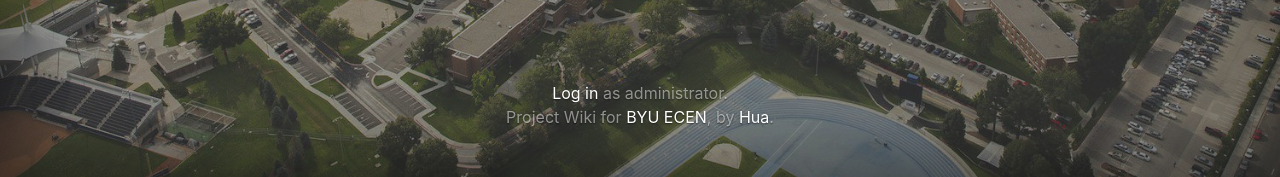
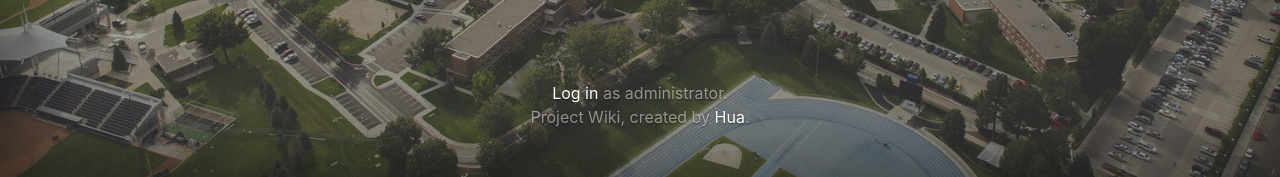
Before and after one commit to smartalecH/Project-Wiki, a Flask app: page / in a window 1280 px wide. Shown: the part 623-800 px from the top of the page. Run offline with Flask 2, Linux system fonts and the light colour scheme; data that the repository does not hold is empty; parts of the project's set-up code (start-up, migrations or seed data) failed here and were passed over; some libraries are stand-ins or nearby versions.

```diff
--- a/app/templates/cover.html
+++ b/app/templates/cover.html
@@ -49,7 +49,7 @@
                             <a href="{{ url_for('auth.wiki_super_login') }}">Log in</a> as administrator.
                             {% endif %}
                             <br>
-                            Project Wiki for <a href="https://www.ee.byu.edu/">BYU ECEN</a>, by <a href="#">Hua</a>.
+                            Project Wiki, created by <a href="https://github.com/GNHua">Hua</a>.
                             </p>
                         </div>
                     </div>
```
Also changed, not shown: README.md.
